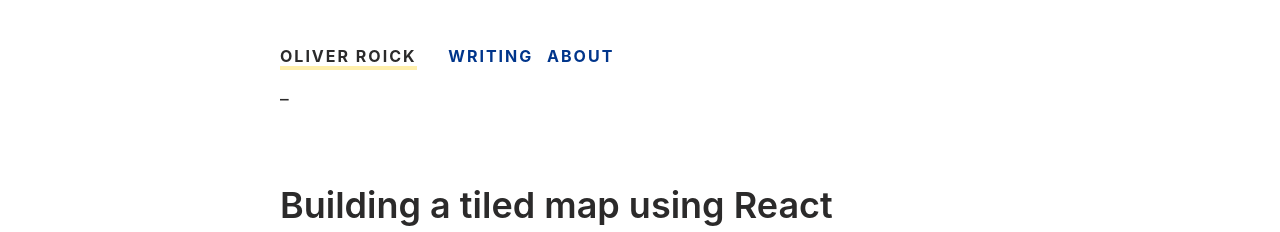
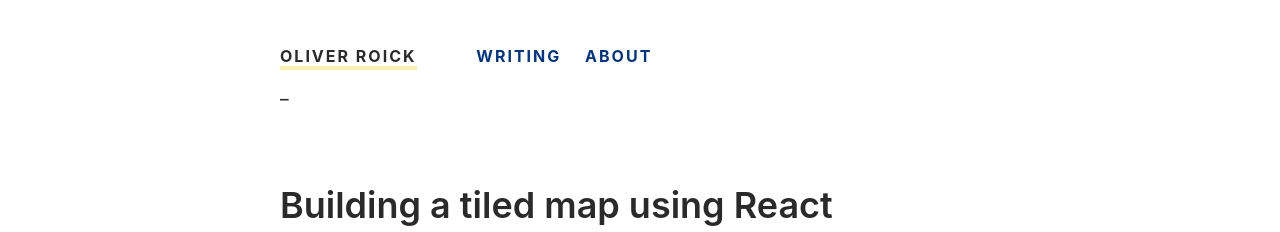
Before and after one commit to oliverroick/oliverroick.net, a Jekyll site: the page built from src/index.html, in a window 1280 px wide. Shown: the top 232 px of the page. Built offline with Jekyll 4.4.1, drawn with Linux system fonts in a browser that asks for light colours.

Commit message:
small fixes

```diff
--- a/src/css/roick.css
+++ b/src/css/roick.css
@@ -239,16 +239,22 @@ header {
 }
 
 header:after {
+  font-family: var(--serif);
   content: "⎯";
   display: block;
   color: var(--dark-800);
   margin: var(--gap-xs) 0 var(--gap-l) 0;
 }
 
-header > nav > ul {
+header nav ul {
   margin: 0 0 0 0;
   padding: 0;
-  list-style: none;
+}
+
+header nav ul li {
+  padding: 0;
+  list-style-type: none;
+  margin: 0;
 }
 
 @media (min-width: 450px) {
@@ -259,11 +265,11 @@ header > nav > ul {
   }
 
   header > nav {
-    margin-left: var(--base-size);
+    margin-left: var(--gap-m);
   }
 
   header nav a {
-    margin-left: var(--gap-xxs);
+    margin-left: var(--gap-s);
   }
 }
 
```
